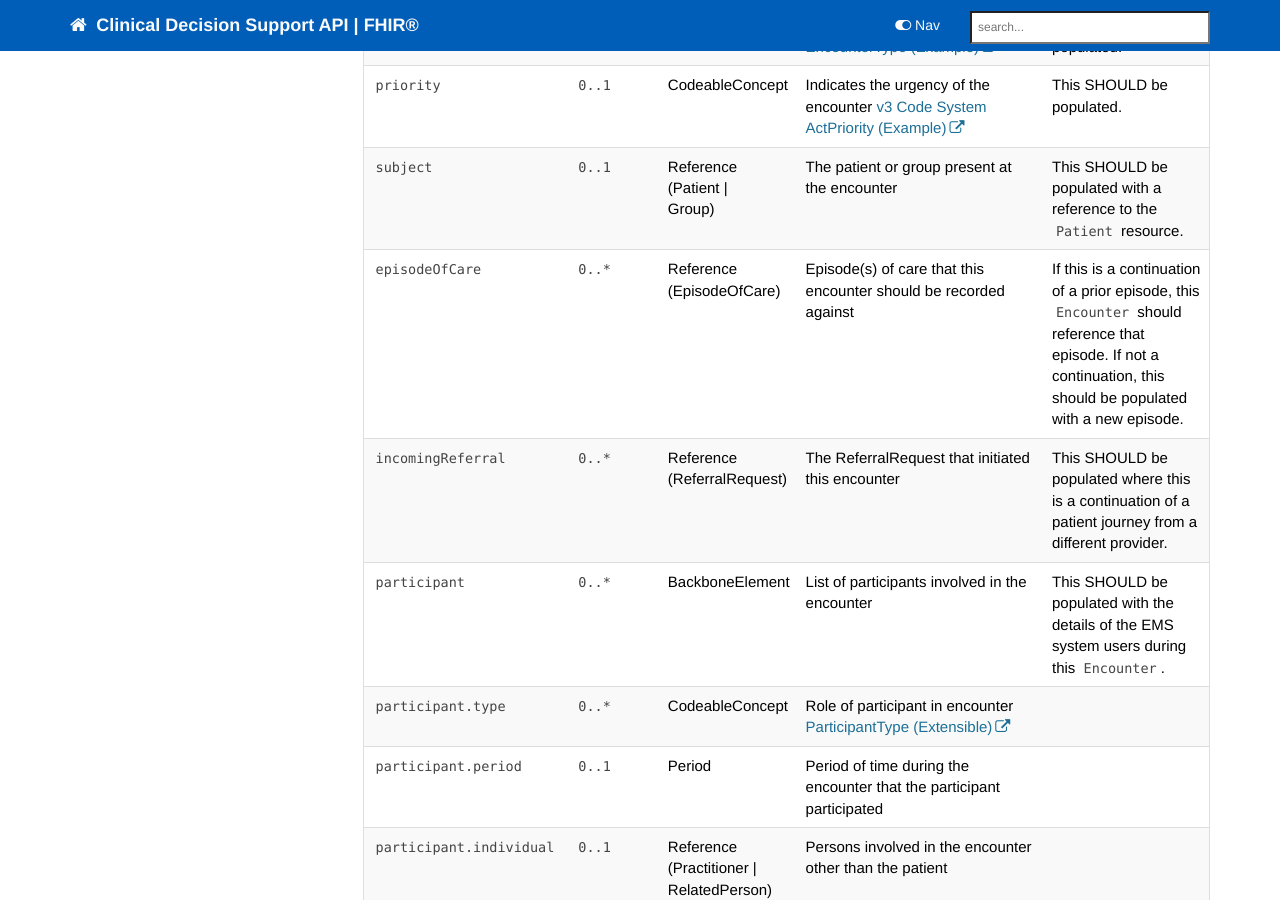
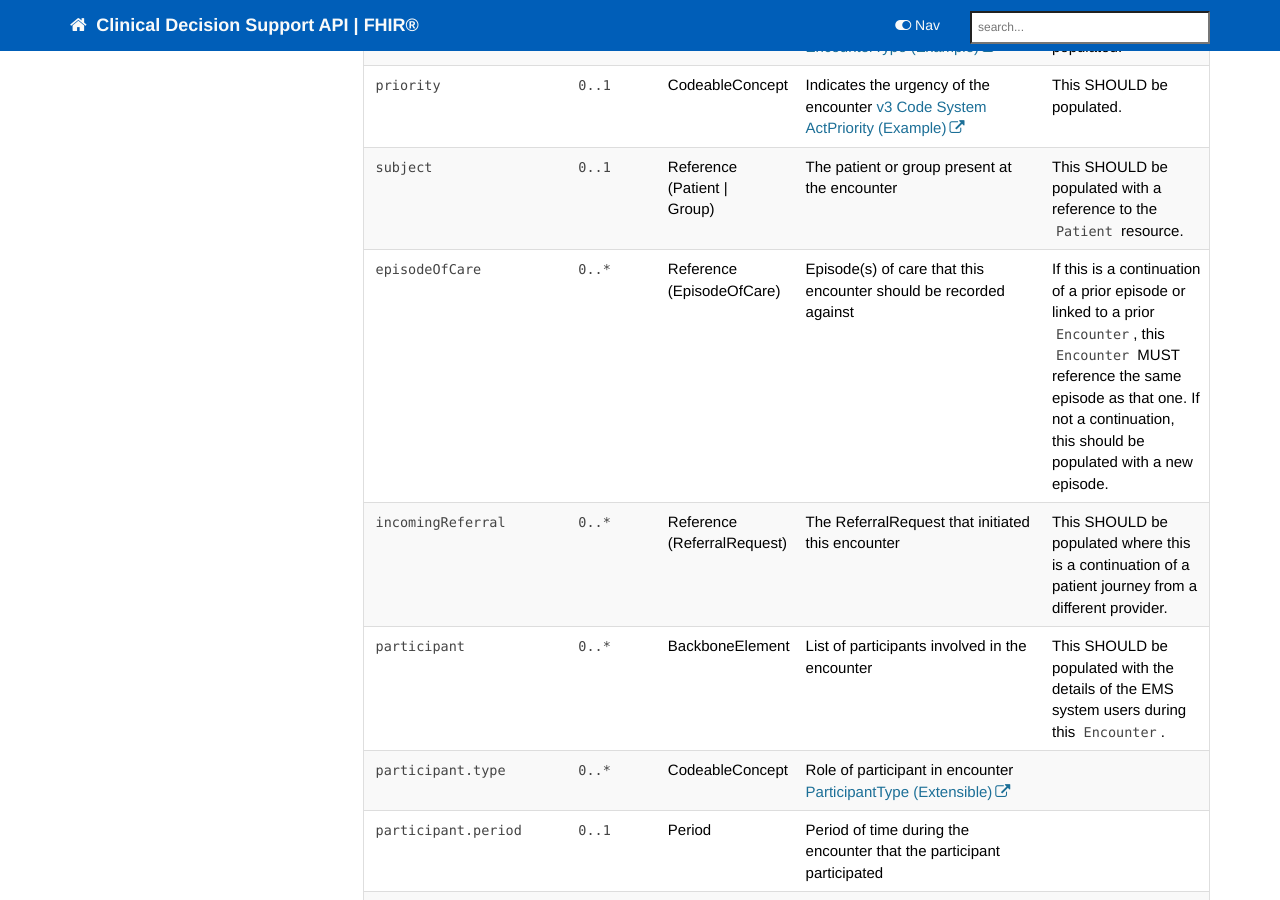
Before and after one commit to nhsconnect/FHIR-CDS, a Jekyll site: the page built from pages/explore/api_encounter_report_encounter.md, in a window 1280 px wide and 900 px high, scrolled down 1872 px. Built offline with Jekyll 4.4.1, drawn with Linux system fonts in a browser that asks for light colours; nearby versions of some CDN libraries; comment, search, counter and statistics services are not loaded; part of the change alters nothing that is shown.

Commit message:
pages/explore/api_encounter_report_encounter.md updated from https://stackedit.io/

```diff
--- a/pages/explore/api_encounter_report_encounter.md
+++ b/pages/explore/api_encounter_report_encounter.md
@@ -176,7 +176,7 @@ Detailed implementation guidance for an `Encounter` resource in the context of a
       <td><code class="highlighter-rouge">0..*</code></td>
     <td>Reference<br>(EpisodeOfCare)</td>
     <td>Episode(s) of care that this encounter should be recorded against</td>
-<td>If this is a continuation of a prior episode, this <code class="highlighter-rouge">Encounter</code> should reference that episode. If not a continuation, this should be populated with a new episode.</td>
+<td>If this is a continuation of a prior episode or linked to a prior <code class="highlighter-rouge">Encounter</code>, this <code class="highlighter-rouge">Encounter</code> MUST reference the same episode as that one. If not a continuation, this should be populated with a new episode.</td>
  </tr>
 <tr>
   <td><code class="highlighter-rouge">incomingReferral</code></td>
@@ -399,6 +399,6 @@ Placeholder -->
 
 
 <!--stackedit_data:
-eyJoaXN0b3J5IjpbMTE2NzYwMTEzNywxNzM2MTYzNTEzLDEyNT
-A1Njc0ODAsOTQ4Nzk2Mzk5XX0=
+eyJoaXN0b3J5IjpbLTE0NTc4MzY4NTUsMTczNjE2MzUxMywxMj
+UwNTY3NDgwLDk0ODc5NjM5OV19
 -->
```
